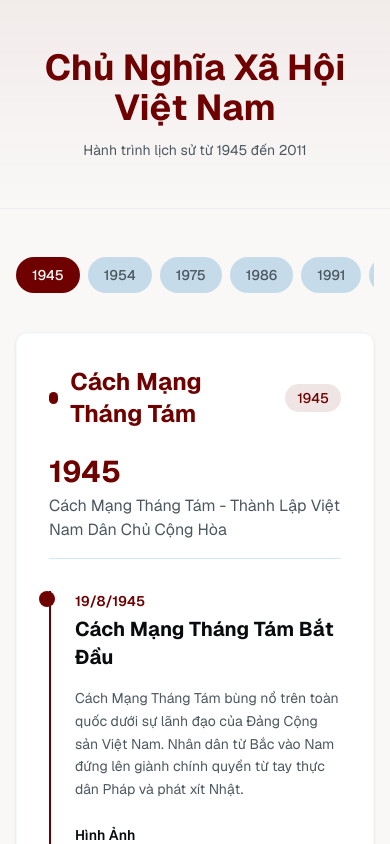
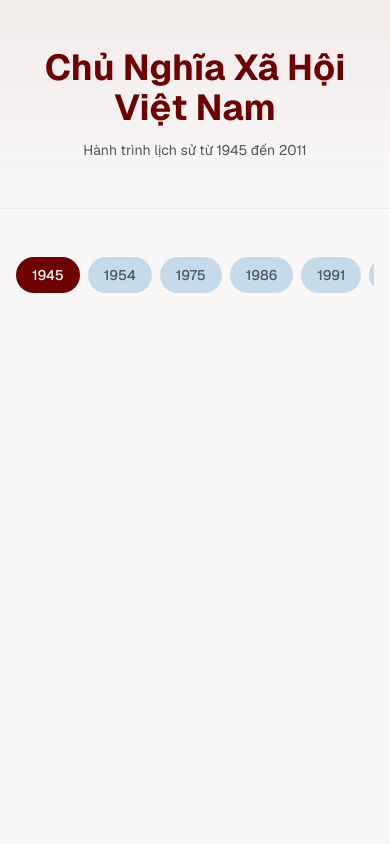
Before and after one commit to VDWin30/MLN3spts, a Next.js app in the folder MLNsanphamsangtao/: page / in a window 390 px wide. Shown: the top 844 px of the page. Built offline with nearby package versions, Linux system fonts and the light colour scheme.

Commit message:
Update page.tsx

```diff
--- a/MLNsanphamsangtao/app/page.tsx
+++ b/MLNsanphamsangtao/app/page.tsx
@@ -14,7 +14,7 @@ const TIMELINE_YEARS = [
     year: 1945,
     label: '1945',
     title: 'Cách Mạng Tháng Tám',
-    position: 'left' // 'left' hoặc 'right'
+    position: 'left'
   },
   {
     year: 1954,
@@ -50,6 +50,7 @@ const TIMELINE_YEARS = [
 
 export default function Home() {
   const [activeYear, setActiveYear] = useState(1945);
+  const [showDetail, setShowDetail] = useState(false);
 
   const renderTimeline = () => {
     switch (activeYear) {
@@ -69,6 +70,13 @@ export default function Home() {
         return <Timeline1945 />;
     }
   };
+
+  const handleTimelineClick = (year: number) => {
+    setActiveYear(year);
+    setShowDetail(true);
+  };
+
+  const currentTimeline = TIMELINE_YEARS.find(item => item.year === activeYear);
 
   return (
     <main className="min-h-screen bg-background">
@@ -91,7 +99,7 @@ export default function Home() {
             {TIMELINE_YEARS.map((item) => (
               <button
                 key={item.year}
-                onClick={() => setActiveYear(item.year)}
+                onClick={() => handleTimelineClick(item.year)}
                 className={`px-4 py-2 rounded-full font-medium text-sm whitespace-nowrap transition-all ${
                   activeYear === item.year
                     ? 'bg-primary text-primary-foreground'
@@ -112,7 +120,7 @@ export default function Home() {
 
             {/* Timeline items */}
             <div className="space-y-24">
-              {TIMELINE_YEARS.map((item, index) => {
+              {TIMELINE_YEARS.map((item) => {
                 const isActive = activeYear === item.year;
                 const isLeft = item.position === 'left';
 
@@ -126,7 +134,7 @@ export default function Home() {
                       className={`w-5/12 ${isLeft ? 'pr-8 text-right' : 'pl-8 text-left'} cursor-pointer transition-all duration-300 ${
                         isActive ? 'scale-105' : 'opacity-70 hover:opacity-100 hover:scale-[1.02]'
                       }`}
-                      onClick={() => setActiveYear(item.year)}
+                      onClick={() => handleTimelineClick(item.year)}
                     >
                       <div className="bg-card rounded-lg border border-border/30 p-6 shadow-sm hover:shadow-md transition-shadow">
                         <div className={`inline-block px-3 py-1 rounded-full text-xs font-semibold mb-3 ${
@@ -137,9 +145,11 @@ export default function Home() {
                         <h3 className={`text-xl font-bold mb-2 ${isActive ? 'text-primary' : 'text-foreground'}`}>
                           {item.title}
                         </h3>
+                        {!showDetail && (
                           <p className="text-sm text-muted-foreground">
                             Nhấn để xem chi tiết
                           </p>
+                        )}
                       </div>
                     </div>
 
@@ -157,24 +167,43 @@ export default function Home() {
             </div>
           </div>
 
-          {/* Content area (for mobile and active year display) */}
-          <div className="mt-8 lg:mt-16">
-            <div className="bg-card rounded-lg border border-border/30 p-8 shadow-sm">
-              <div className="flex items-center gap-3 mb-6">
+          {/* Content area - chỉ hiển thị khi có mốc được chọn */}
+          {showDetail && (
+            <div className="mt-8 lg:mt-16 animate-in fade-in duration-300">
+              <div className="bg-card rounded-lg border border-border/30 shadow-sm overflow-hidden">
+                {/* Header */}
+                <div className="bg-gradient-to-r from-primary/5 to-primary/10 p-6 border-b border-border/30">
+                  <div className="flex items-center gap-3">
                     <div className="w-3 h-3 rounded-full bg-primary" />
                     <h2 className="text-2xl font-bold text-primary">
-                  {TIMELINE_YEARS.find(item => item.year === activeYear)?.title}
+                      {currentTimeline?.title}
                     </h2>
                     <span className="ml-auto px-3 py-1 bg-primary/10 text-primary rounded-full text-sm font-medium">
                       {activeYear}
                     </span>
                   </div>
+                </div>
 
-              <div className="animate-in fade-in duration-300">
+                {/* Content */}
+                <div className="p-8">
                   {renderTimeline()}
                 </div>
               </div>
             </div>
+          )}
+
+          {/* Placeholder khi chưa chọn mốc nào (chỉ desktop) */}
+          {!showDetail && (
+            <div className="hidden lg:block mt-16 text-center py-12 text-muted-foreground">
+              <div className="bg-card rounded-lg border border-dashed border-border/30 p-12">
+                <svg className="w-12 h-12 mx-auto mb-4 text-muted-foreground/50" fill="none" stroke="currentColor" viewBox="0 0 24 24">
+                  <path strokeLinecap="round" strokeLinejoin="round" strokeWidth={1.5} d="M13 16h-1v-4h-1m1-4h.01M21 12a9 9 0 11-18 0 9 9 0 0118 0z" />
+                </svg>
+                <h3 className="text-lg font-medium mb-2">Chọn một mốc thời gian để xem chi tiết</h3>
+                <p className="text-sm">Nhấn vào bất kỳ mốc nào trên timeline để xem thông tin chi tiết</p>
+              </div>
+            </div>
+          )}
         </div>
       </div>
     </main>
```
Lines whose indentation alone changed are shown as unchanged.
